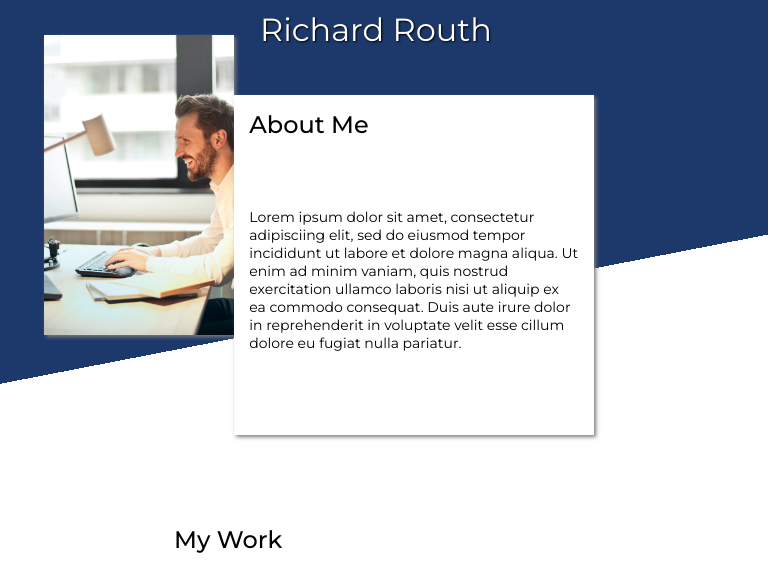
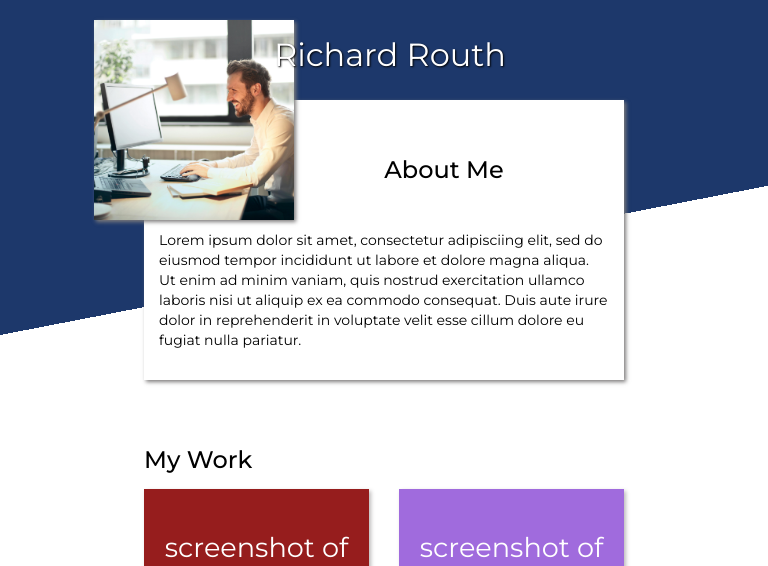
Before and after one commit to gosukel/Project-ResponsiveHomepage, a plain HTML site: page index.html in a window 768 px wide. Shown: the top 566 px of the page. Drawn offline with Linux system fonts and the light colour scheme.

Commit message:
add header styling in tablet mediaquery

```diff
--- a/index.html
+++ b/index.html
@@ -16,6 +16,11 @@
         <header>
             <div class="header-container">
                 <div class="profile-img-container">
+                    <img
+                        src="./media/pictures/desk.jpg"
+                        alt="man at desk with computer"
+                        class="profile-img"
+                    />
                     <p class="profile-img-text">Richard Routh</p>
                 </div>
                 <div class="about-container">
@@ -193,7 +198,7 @@
                     <h2 class="contact-header">Contact Me</h2>
                     <p class="contact-description">
                         Please get in touch if you think our work could be
-                        mutually beneficial
+                        mutually beneficial!
                     </p>
                     <p class="address-street">1234 Random Road</p>
                     <p class="address-city">Random Town, Random City 12345</p>
--- a/styles.css
+++ b/styles.css
@@ -8,7 +8,7 @@
 body {
     width: 100%;
     --desktop-width: 750px;
-    --tablet-width: 420px;
+    --tablet-width: 480px;
 }
 
 /* HEADER */
@@ -28,9 +28,6 @@ header {
 }
 
 .profile-img-container {
-    background-image: url("./media/pictures/desk.jpg");
-    background-position: 55%;
-    background-size: cover;
     flex-basis: 300px;
     height: 300px;
     align-items: end;
@@ -39,15 +36,22 @@ header {
     box-shadow: 2px 2px 4px #7e7c7c;
 }
 
+.profile-img {
+    width: 300px;
+    height: 300px;
+    object-fit: cover;
+    position: relative;
+}
+
 .profile-img-text {
     font-size: 2rem;
     color: #fff;
     text-shadow: 1px 1px 2px black;
+    position: absolute;
 }
 
 .about-container {
     flex-basis: 550px;
-    /* align-self: center; */
     background-color: white;
     box-shadow: 2px 2px 4px #7e7c7c;
     padding: 15px;
@@ -278,37 +282,59 @@ footer {
 @media screen and (min-width: 500px) and (max-width: 1000px) {
     /* HEADER SECTION  WIP */
     header {
-        height: 480px;
+        height: 400px;
     }
 
     .header-container {
+        display: inline-block;
         width: var(--tablet-width);
+        height: 100%;
     }
 
     .profile-img-container {
         float: left;
-        /* position: absolute; */
-        margin-left: -130px;
-        width: 300px;
+        width: 200px;
+        height: 200px;
+        position: absolute;
+        margin-top: 20px;
+        margin-left: -50px;
+        z-index: 2;
+    }
+
+    .profile-img {
+        width: 100%;
+        height: 100%;
     }
 
     .profile-img-text {
         position: absolute;
-        top: 10px;
-        left: 260px;
+        top: 15px;
+        left: 180px;
         text-wrap: nowrap;
     }
 
     .about-container {
-        margin-top: 160px;
-        height: 340px;
+        margin-top: 100px;
+        height: 280px;
+        justify-content: space-around;
         width: var(--tablet-width);
-        float: right;
+        line-height: 20px;
+    }
+
+    .about-title {
+        text-align: center;
+        margin-top: 40px;
+        margin-left: 120px;
+    }
+
+    .about-text {
+        margin-top: 40px;
     }
 
     .about-icons img {
         display: none;
     }
+
     /* MAIN SECTION */
     .main-container {
         width: var(--tablet-width);
@@ -342,4 +368,8 @@ footer {
     .address-city {
         font-size: 0.75rem;
     }
+
+    .contact-description {
+        padding-right: 60px;
+    }
 }
```
